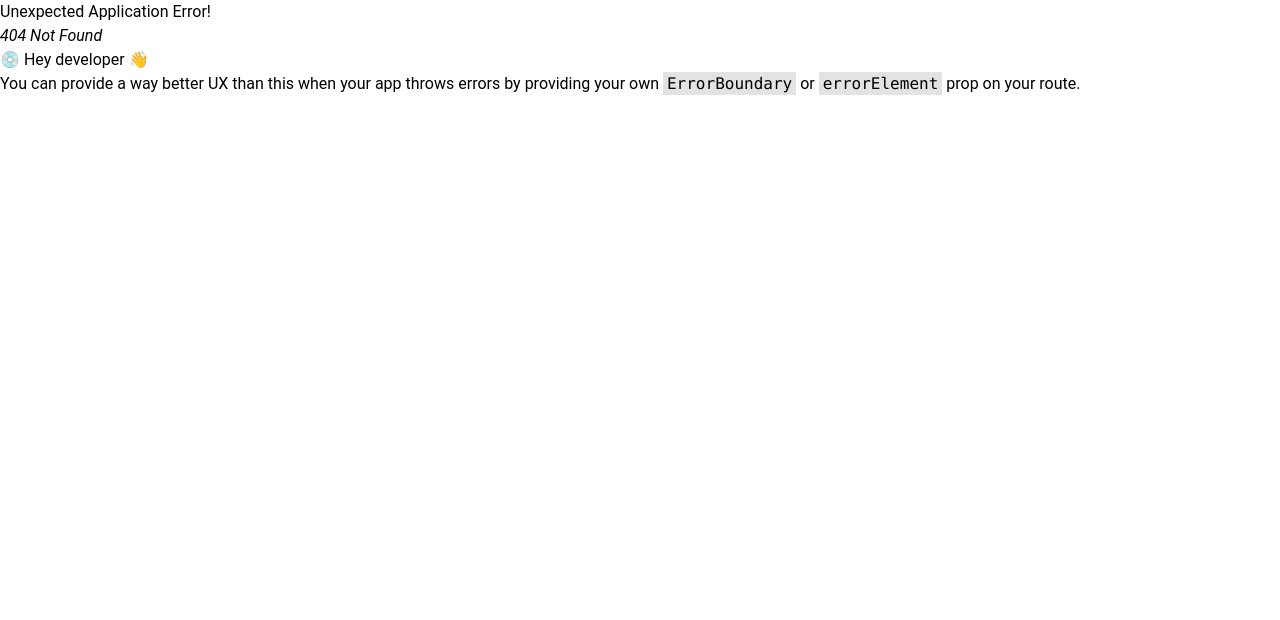
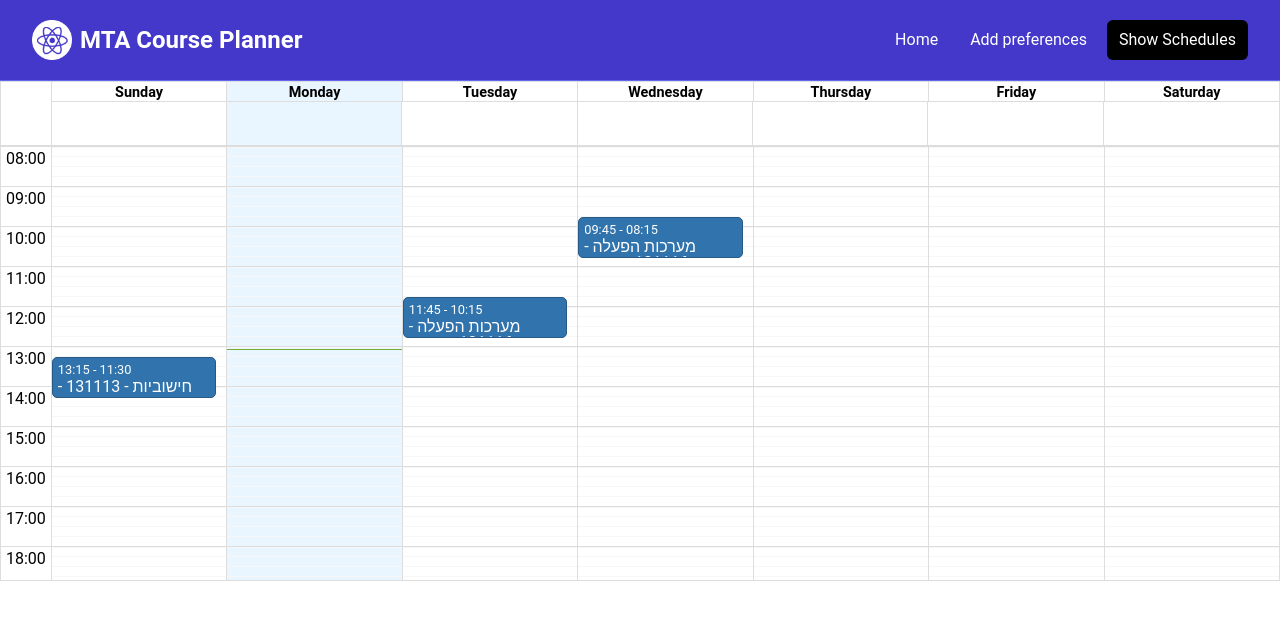
Before and after one commit to Maayan56/MTA-Courses-Planner-react, a React (Vite) app: page /show-schedules in a window 1280 px wide. Before the commit this address had no page. Shown: the top 620 px of the page. Built offline with nearby package versions, Linux system fonts and the light colour scheme.

Commit message:
create courses schedule

```diff
--- a/package.json
+++ b/package.json
@@ -12,8 +12,10 @@
   "dependencies": {
     "antd": "^5.20.3",
     "lodash": "^4.17.21",
+    "moment": "^2.30.1",
     "papaparse": "^5.4.1",
     "react": "^18.3.1",
+    "react-big-calendar": "^1.13.4",
     "react-dom": "^18.3.1",
     "react-icons": "^5.3.0",
     "react-router-dom": "^6.26.0"
--- a/src/App.jsx
+++ b/src/App.jsx
@@ -7,6 +7,7 @@ import {
 import MainLayout from './layouts/MainLayout';
 import HomePage from './pages/HomePage';
 import AddCoursesPref from './pages/AddCoursesPref';
+import AllSchedulesPage from "./pages/AllSchedulesPage.jsx";
 
 
 
@@ -29,6 +30,7 @@ const App = () => {
             <Route path='/' element={<MainLayout />}>
                 <Route index element={<HomePage />} />
                 <Route path='/add-pref' element={<AddCoursesPref addPrefSubmit={addPref} />} />
+                <Route path='/show-schedules' element={<AllSchedulesPage />} />
             </Route>
         )
     );
--- a/src/components/CoursesDropdownList.jsx
+++ b/src/components/CoursesDropdownList.jsx
@@ -22,7 +22,6 @@ const CoursesDropdownList = ({coursesTablePath, query, coursesPrefArr, onCourseC
 
     const handleToggleButton= (checked) => {
         setShowDropdown(checked);
-        console.log("showDropDown, checked", showDropdown, checked);
         if(!checked){
             const temp=[{ course_code_name: "", lesson_code: "", has_exercise: false, exercise_code: "dc" }];
             onCourseChange(temp);
--- /dev/null
+++ b/src/components/CoursesScheduler.jsx
@@ -0,0 +1,66 @@
+
+import { Calendar, momentLocalizer } from 'react-big-calendar';
+import moment from 'moment';
+import { useState, useEffect } from 'react';
+import 'react-big-calendar/lib/css/react-big-calendar.css';
+
+const localizer = momentLocalizer(moment);
+const CoursesScheduler = () => {
+    const [events, setEvents] = useState([]);
+
+    useEffect(() => {
+        fetch('src/coursesEventsTests.json')
+            .then(response => response.json())
+            .then(data => {
+                const calendarEvents = data.courses.map(course => {
+                    const { day, start_time, end_time, course_code_name, lesson_or_exercise } = course;
+
+                    // Split the time strings into hours and minutes
+                    const [startHour, startMinute] = start_time.split(':').map(Number);
+                    const [endHour, endMinute] = end_time.split(':').map(Number);
+
+                    const now = new Date();
+                    const start = new Date(now.setDate(now.getDate() - now.getDay() + parseInt(day, 10) -1));
+                    start.setHours(startHour, startMinute, 0);
+
+                    const end = new Date(start);
+                    end.setHours(endHour, endMinute, 0);
+
+                    return {
+                        title: `${course_code_name} - ${lesson_or_exercise}`,
+                        start: start,
+                        end: end,
+                    };
+                });
+
+                setEvents(calendarEvents);
+            });
+    }, []);
+
+    const formats = {
+        dayFormat: (date, culture, localizer) => localizer.format(date, 'dddd', culture),
+        dayHeaderFormat: (date, culture, localizer) => localizer.format(date, 'dddd', culture),
+        timeGutterFormat: (date, culture, localizer) => localizer.format(date, 'HH:mm', culture),  // 24-hour time format
+        eventTimeRangeFormat: ({ start, end }, culture, localizer) =>
+            `${localizer.format(start, 'HH:mm', culture)} - ${localizer.format(end, 'HH:mm', culture)}`,  // Event time range in 24-hour format
+    };
+
+    return (
+        <Calendar
+            localizer={localizer}
+            events={events}
+            startAccessor="start"
+            endAccessor="end"
+            defaultView="week"
+            views={['week']}
+            step={15}
+            timeslots={4}
+            min={new Date(2023, 0, 1, 8, 0, 0)}  // Start at 8:00 AM
+            max={new Date(2023, 0, 1, 21, 0, 0)}  // End at 9:00 PM
+            style={{ height: 500 }}
+            toolbar={false}  // Hides the toolbar (Today, Back, Next)
+            formats={formats}  // Custom formats for day names and time format
+        />
+    )
+}
+export default CoursesScheduler
--- a/src/components/Navbar.jsx
+++ b/src/components/Navbar.jsx
@@ -26,6 +26,9 @@ const Navbar = () => {
                                 <NavLink to='/add-pref' className={linkClass}>
                                     Add preferences
                                 </NavLink>
+                                <NavLink to='/show-schedules' className={linkClass}>
+                                    Show Schedules
+                                </NavLink>
                             </div>
                         </div>
                     </div>
--- /dev/null
+++ b/src/coursesEventsTests.json
@@ -0,0 +1,28 @@
+{
+  "courses": [
+    {
+      "course_code_name": "חישוביות - 131113",
+      "lesson_code": "13111302",
+      "day": "1",
+      "lesson_or_exercise": "שיעור",
+      "end_time":"11:30" ,
+      "start_time":"13:15"
+    },
+    {
+      "course_code_name": "מערכות הפעלה - 131116",
+      "lesson_code": "13111607",
+      "day": "3",
+      "lesson_or_exercise": "שיעור",
+      "end_time":"10:15" ,
+      "start_time":"11:45"
+    },
+    {
+      "course_code_name": "מערכות הפעלה - 131116",
+      "lesson_code": "13111607",
+      "day": "4",
+      "lesson_or_exercise": "שיעור",
+      "end_time":"08:15" ,
+      "start_time":"09:45"
+    }
+  ]
+}
--- /dev/null
+++ b/src/pages/AllSchedulesPage.jsx
@@ -0,0 +1,8 @@
+
+import CoursesScheduler from "../components/CoursesScheduler.jsx";
+const AllSchedulesPage = () => {
+    return (
+        <CoursesScheduler/>
+    )
+}
+export default AllSchedulesPage
```
Also changed, not shown: 1 other file (tests, documents, lock files or other folders).
